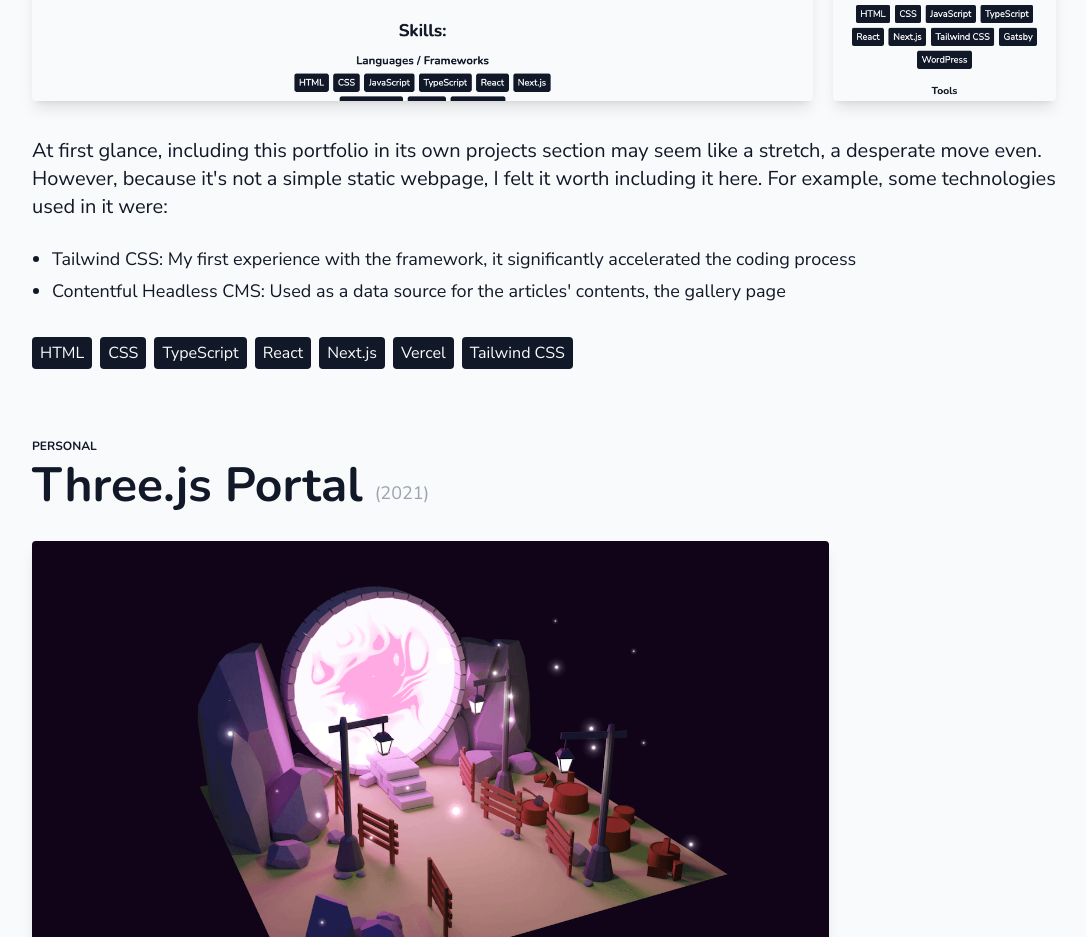
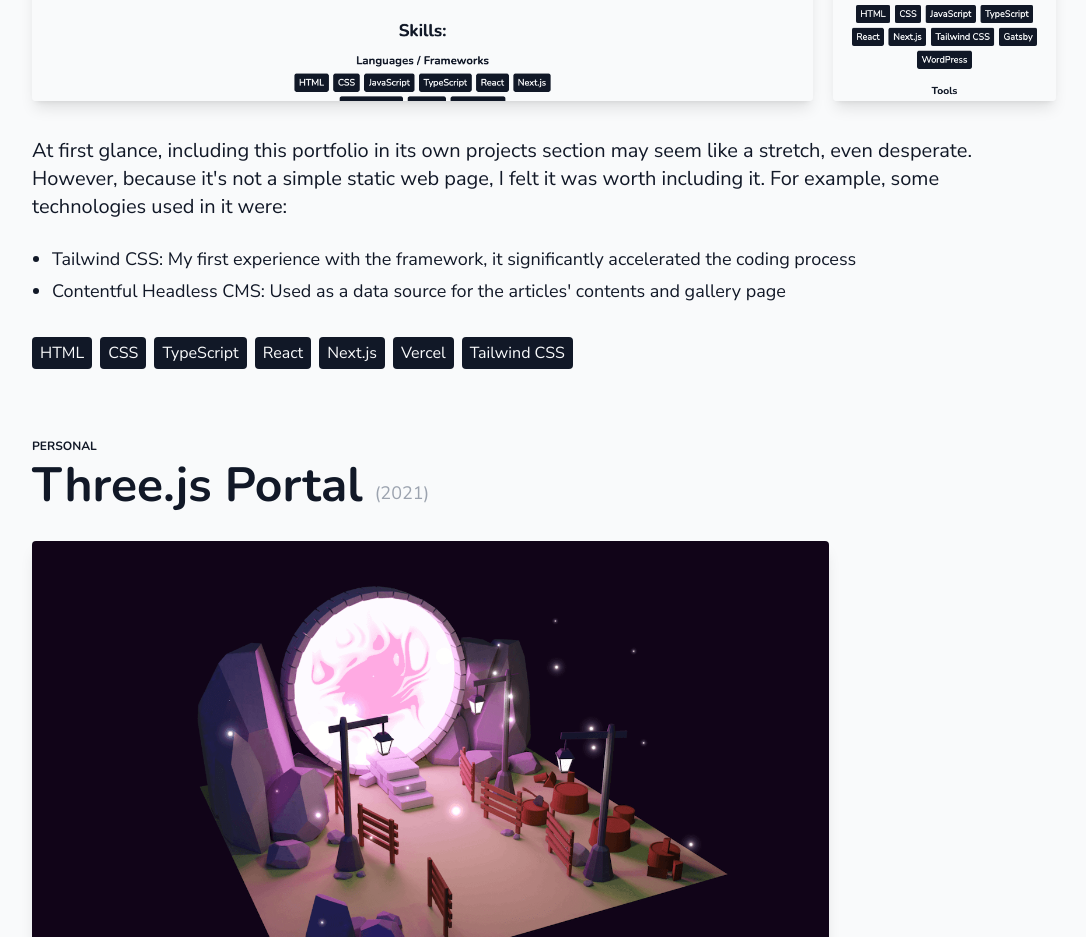
Before and after one commit to thomasryu/portfolio, a Next.js app: page /work in a window 1280 px wide. Shown: the part 1720-2657 px from the top of the page, without its empty margins (96-1182 px from the left). Built offline with nearby package versions, Linux system fonts and the light colour scheme.

Commit message:
Updating projects

```diff
--- a/data/work.ts
+++ b/data/work.ts
@@ -98,10 +98,10 @@ export const projects: Project[] = [
     ],
 
     description:
-      "At first glance, including this portfolio in its own projects section may seem like a stretch, a desperate move even. However, because it's not a simple static webpage, I felt it worth including it here. For example, some technologies used in it were:",
+      "At first glance, including this portfolio in its own projects section may seem like a stretch, even desperate. However, because it's not a simple static web page, I felt it was worth including it. For example, some technologies used in it were:",
     items: [
       'Tailwind CSS: My first experience with the framework, it significantly accelerated the coding process',
-      "Contentful Headless CMS: Used as a data source for the articles' contents, the gallery page",
+      "Contentful Headless CMS: Used as a data source for the articles' contents and gallery page",
     ],
 
     tags: [
```
